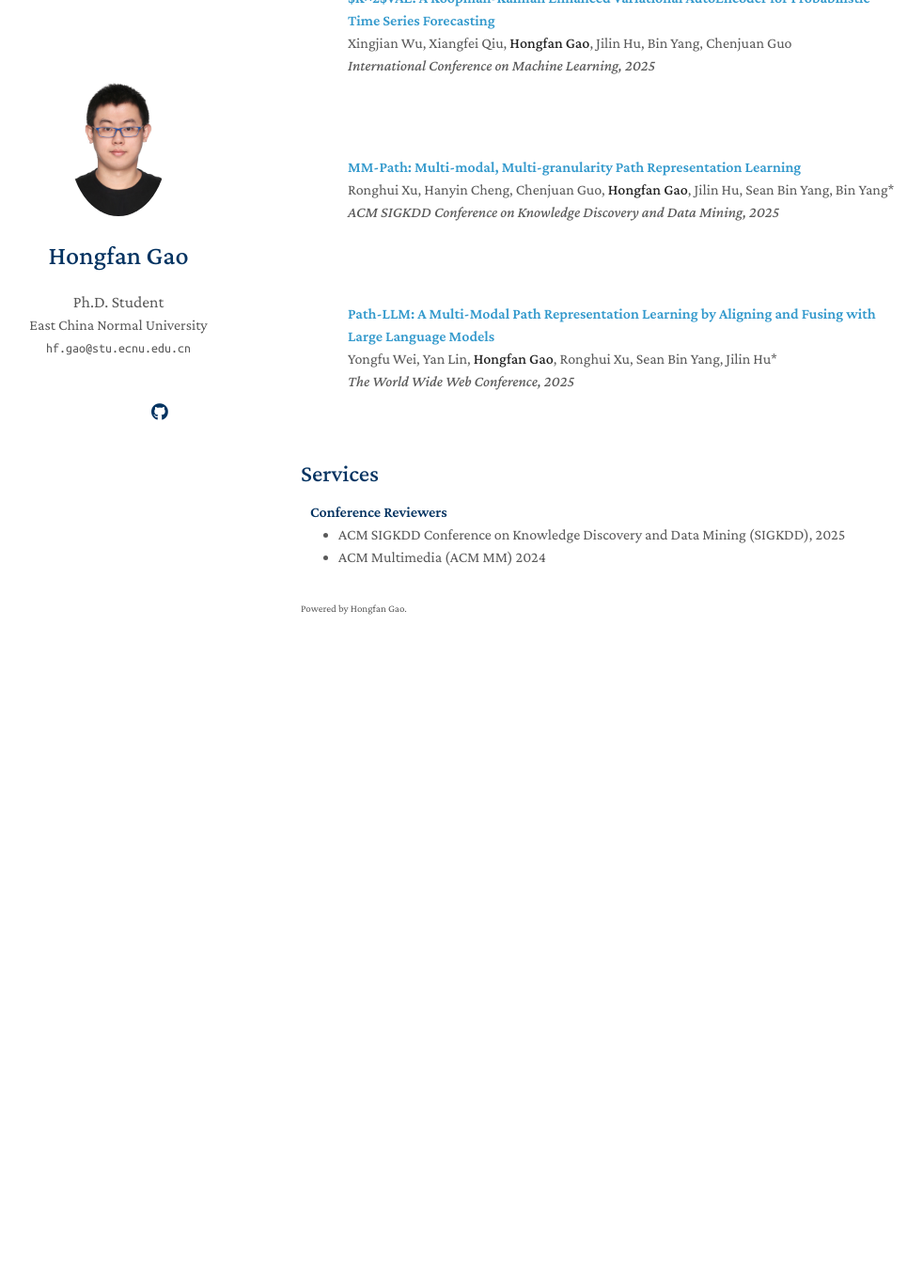
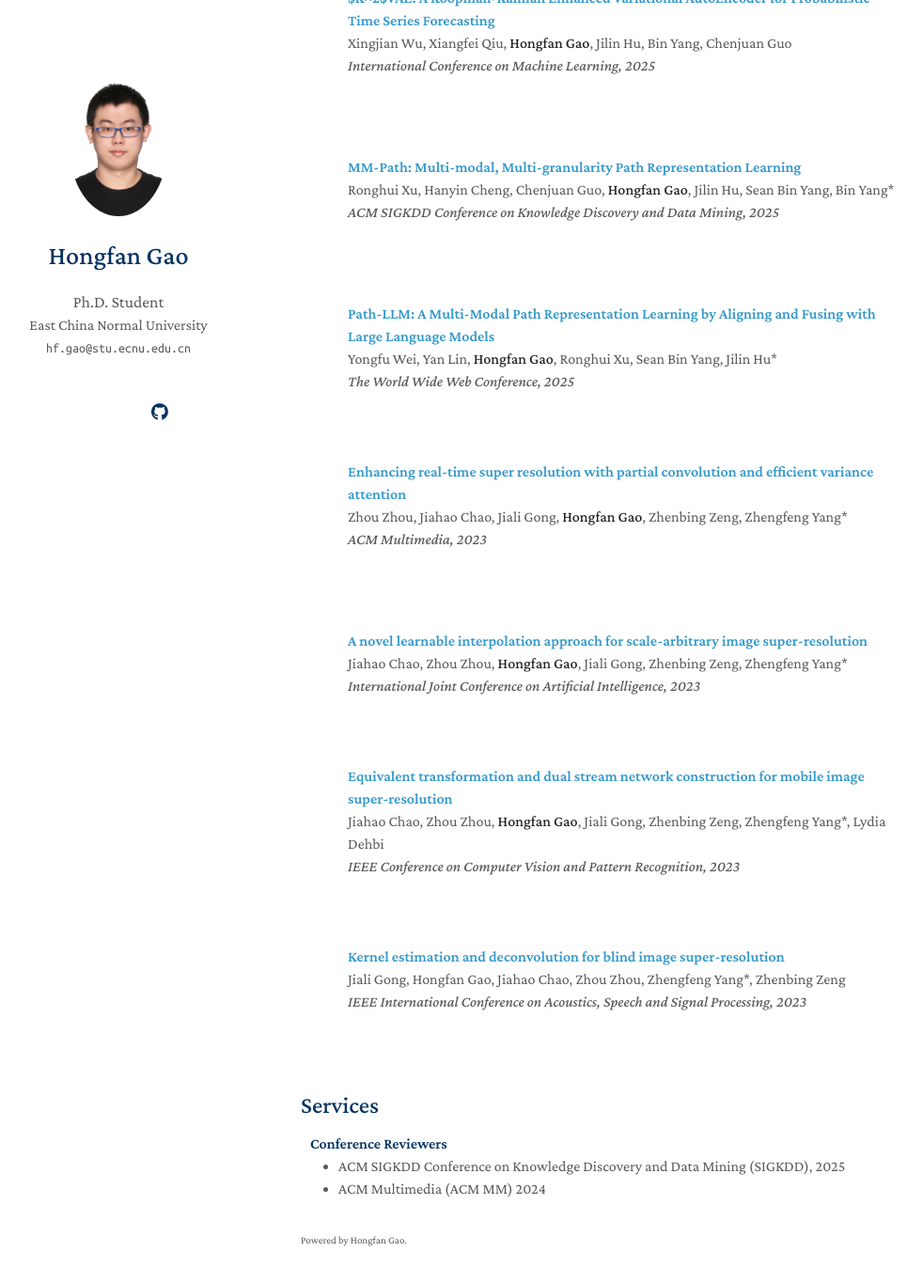
Before and after one commit to hongfangao/hongfangao.github.io, a Jekyll site: the page built from index.md, in a window 1280 px wide and 1400 px high, scrolled down 1047 px. Shown: the top 1365 px of the window at 94% size, without its empty margins (150-1132 px from the left). Built offline with Jekyll 4.4.1, drawn with Linux system fonts in a browser that asks for light colours; a style sheet for code colours, icons or effects is not loaded; our own code applies the rules of GitHub Pages for plain Markdown files; before the commit the page ends 1775 px from its top, so only the background shows below that.

Commit message:
modify pub

```diff
--- a/_data/publications.yml
+++ b/_data/publications.yml
@@ -24,3 +24,23 @@ main:
     authors: Yongfu Wei, Yan Lin, <strong>Hongfan Gao</strong>, Ronghui Xu, Sean Bin Yang, Jilin Hu*
     conference_short: WWW
     conference: The World Wide Web Conference, 2025
+
+  - title: "Enhancing real-time super resolution with partial convolution and efficient variance attention"
+    authors: Zhou Zhou, Jiahao Chao, Jiali Gong, <strong>Hongfan Gao</strong>, Zhenbing Zeng, Zhengfeng Yang*
+    conference_short: ACM MM
+    conference: ACM Multimedia, 2023
+
+  - title: "A novel learnable interpolation approach for scale-arbitrary image super-resolution"
+    authors: Jiahao Chao, Zhou Zhou, <strong>Hongfan Gao</strong>, Jiali Gong, Zhenbing Zeng, Zhengfeng Yang*
+    conference_short: IJCAI
+    conference: International Joint Conference on Artificial Intelligence, 2023
+
+  - title: "Equivalent transformation and dual stream network construction for mobile image super-resolution"
+    authors: Jiahao Chao, Zhou Zhou, <strong>Hongfan Gao</strong>, Jiali Gong, Zhenbing Zeng, Zhengfeng Yang*, Lydia Dehbi
+    conference_short: CVPR
+    conference: IEEE Conference on Computer Vision and Pattern Recognition, 2023
+
+  - title: "Kernel estimation and deconvolution for blind image super-resolution"
+    authors: Jiali Gong, Hongfan Gao, Jiahao Chao, Zhou Zhou, Zhengfeng Yang*, Zhenbing Zeng
+    conference_short: ICASSP
+    conference: IEEE International Conference on Acoustics, Speech and Signal Processing, 2023
```
